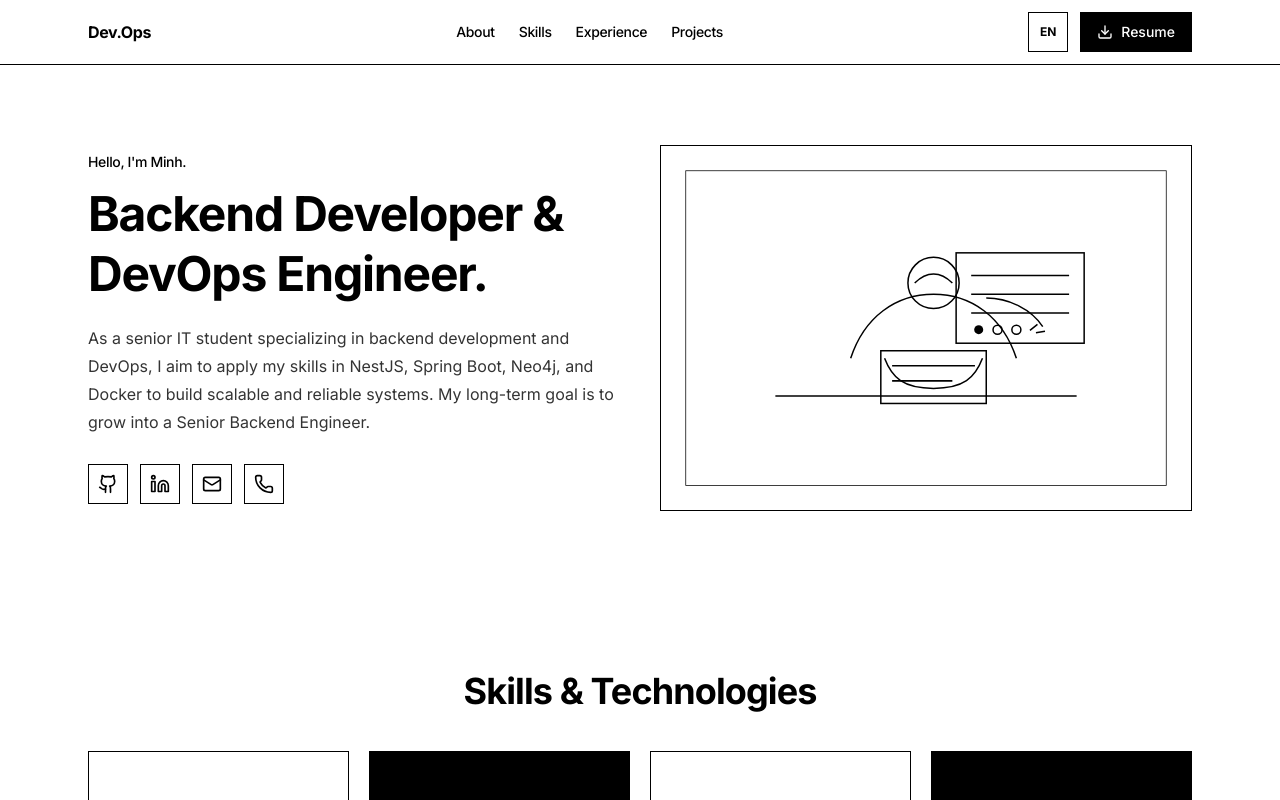
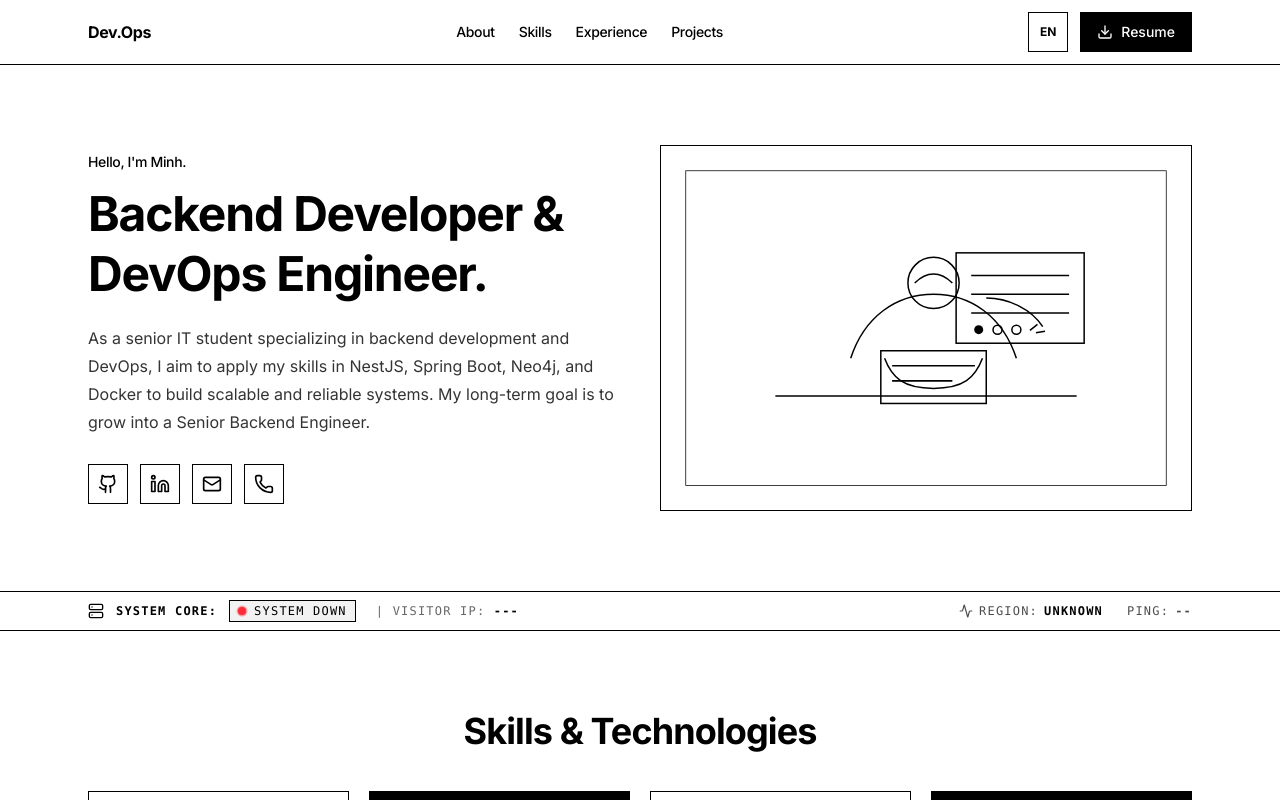
Before and after one commit to bnhminh1010/portfolio, a Next.js app: page / in a window 1280 px wide. Shown: the top 800 px of the page. Built offline with nearby package versions, Linux system fonts and the light colour scheme.

Commit message:
feat: real ip

```diff
--- a/src/app/page.tsx
+++ b/src/app/page.tsx
@@ -1,5 +1,6 @@
 import { Header } from "@/components/Header";
 import { Hero } from "@/components/Hero";
+import { ServerStatus } from "@/components/ServerStatus";
 import { Skills } from "@/components/Skills";
 import { Experience } from "@/components/Experience";
 import { Projects } from "@/components/Projects";
@@ -11,6 +12,7 @@ export default function Home() {
       <Header />
       <main>
         <Hero />
+        <ServerStatus />
         <Skills />
         <Experience />
         <Projects />
--- /dev/null
+++ b/src/components/ServerStatus.tsx
@@ -0,0 +1,119 @@
+"use client";
+
+import { useEffect, useState } from "react";
+import { useLanguage } from "@/context/LanguageContext";
+import { Server, Activity } from "lucide-react";
+
+type ServerStatusData = {
+  status: "online" | "offline" | "checking";
+  ping: number | null;
+  region: string;
+  ip: string;
+};
+
+export function ServerStatus() {
+  const { t } = useLanguage();
+  const [data, setData] = useState<ServerStatusData>({
+    status: "checking",
+    ping: null,
+    region: "global",
+    ip: "---",
+  });
+
+  useEffect(() => {
+    let mounted = true;
+
+    async function checkStatus() {
+      const start = Date.now();
+      try {
+        const res = await fetch("https://cloudflare.com/cdn-cgi/trace", {
+          cache: "no-store",
+        });
+        const text = await res.text();
+        const end = Date.now();
+        const ping = end - start;
+
+        const locMatch = text.match(/loc=(.*)/);
+        const region = locMatch ? locMatch[1] : "global";
+
+        const ipMatch = text.match(/ip=(.*)/);
+        const ip = ipMatch ? ipMatch[1] : "unknown";
+
+        if (mounted && res.ok) {
+          setData({
+            status: "online",
+            ping,
+            region,
+            ip,
+          });
+        } else if (mounted) {
+          throw new Error("Bad response");
+        }
+      } catch (error) {
+        if (mounted) {
+          setData({
+            status: "offline",
+            ping: null,
+            region: "unknown",
+            ip: "---",
+          });
+        }
+      }
+    }
+
+    checkStatus();
+    const interval = setInterval(checkStatus, 30000);
+
+    return () => {
+      mounted = false;
+      clearInterval(interval);
+    };
+  }, []);
+
+  const getStatusColor = () => {
+    if (data.status === "online") return "bg-green-500";
+    if (data.status === "offline") return "bg-red-500";
+    return "bg-yellow-500";
+  };
+
+  const statusText = t("serverStatus", data.status);
+
+  return (
+    <div className="w-full border-y border-black bg-white overflow-hidden py-2" aria-label="Server Status Monitor">
+      <div className="mx-auto flex max-w-6xl items-center justify-between px-4 text-xs font-mono uppercase tracking-widest sm:px-6">
+        <div className="flex items-center gap-3">
+          <Server className="h-4 w-4" aria-hidden="true" />
+          <span className="hidden sm:inline-block font-semibold">
+            {t("serverStatus", "label")}:
+          </span>
+
+          <div className="flex items-center gap-2 border border-black px-2 py-0.5 bg-black/5">
+            <span className="relative flex h-2 w-2">
+              <span className={`animate-ping absolute inline-flex h-full w-full rounded-full opacity-75 ${getStatusColor()}`}></span>
+              <span className={`relative inline-flex rounded-full h-2 w-2 ${getStatusColor()}`}></span>
+            </span>
+            <span>{statusText}</span>
+          </div>
+
+          <span className="hidden md:inline-block ml-2 text-black/60">
+            | {t("serverStatus", "visitorIP")}: <span className="text-black font-semibold">{data.ip}</span>
+          </span>
+        </div>
+
+        <div className="flex items-center justify-end gap-3 sm:gap-6 text-black/70">
+          <span className="flex items-center gap-1.5" title={t("serverStatus", "region")}>
+            <Activity className="h-3.5 w-3.5" aria-hidden="true" />
+            <span className="hidden sm:inline-block">{t("serverStatus", "region")}:</span>
+            <span className="font-bold text-black">{data.region}</span>
+          </span>
+          <span className="flex items-center gap-1.5" title="Ping">
+            <span className="hidden sm:inline-block">Ping:</span>
+            <span className={`font-bold ${data.status === "online" ? "text-green-600" : ""}`}>
+              {data.ping !== null ? `${data.ping}ms` : "--"}
+            </span>
+          </span>
+        </div>
+      </div>
+    </div>
+  );
+}
--- a/src/i18n/dictionaries.ts
+++ b/src/i18n/dictionaries.ts
@@ -67,6 +67,14 @@ export const dictionaries = {
         }
       ]
     },
+    serverStatus: {
+      label: "System Core",
+      online: "Operational",
+      offline: "System Down",
+      checking: "Checking...",
+      region: "Region",
+      visitorIP: "Visitor IP",
+    },
   },
   vi: {
     nav: {
@@ -134,6 +142,14 @@ export const dictionaries = {
         }
       ]
     },
+    serverStatus: {
+      label: "Lõi Hệ Thống",
+      online: "Đang Hoạt Động",
+      offline: "Mất Kết Nối",
+      checking: "Đang Kiểm Tra...",
+      region: "Khu vực",
+      visitorIP: "IP Truy Cập",
+    },
   },
 };
 
```
